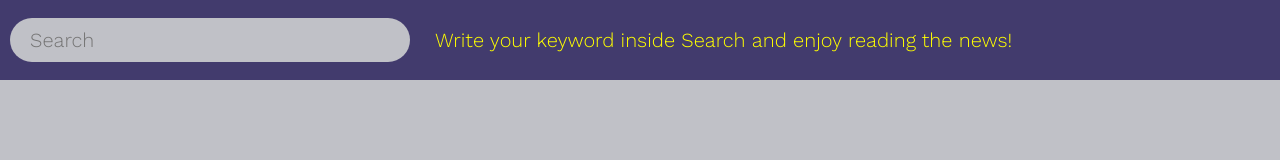
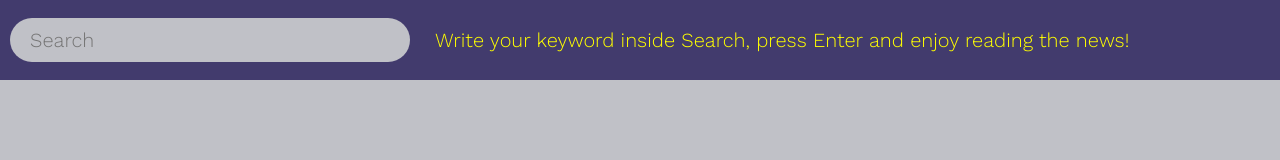
Before and after one commit to IremPeker/news-app, a website built with webpack: page src/index.html in a window 1280 px wide. Built offline with nearby package versions, Linux system fonts and the light colour scheme; no server answers.

Commit message:
Updated the explanation

```diff
--- a/src/index.html
+++ b/src/index.html
@@ -16,7 +16,8 @@
       <div class="header">
         <input id="news-search" placeholder="Search" />
         <p class="explanation">
-          Write your keyword inside Search and enjoy reading the news!
+          Write your keyword inside Search, press Enter and enjoy reading the
+          news!
         </p>
       </div>
       <div class="news-container">
```
Also changed, not shown: dist/index.html (added), dist/scripts/bundle.js (added), dist/styles/main.css (added), 1 other file.
